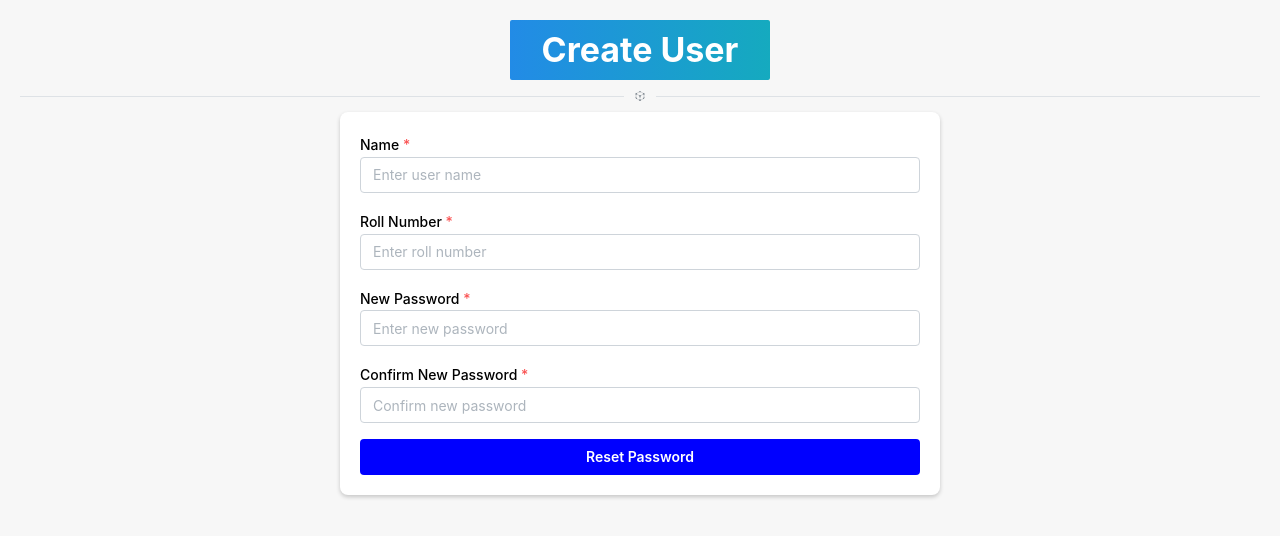
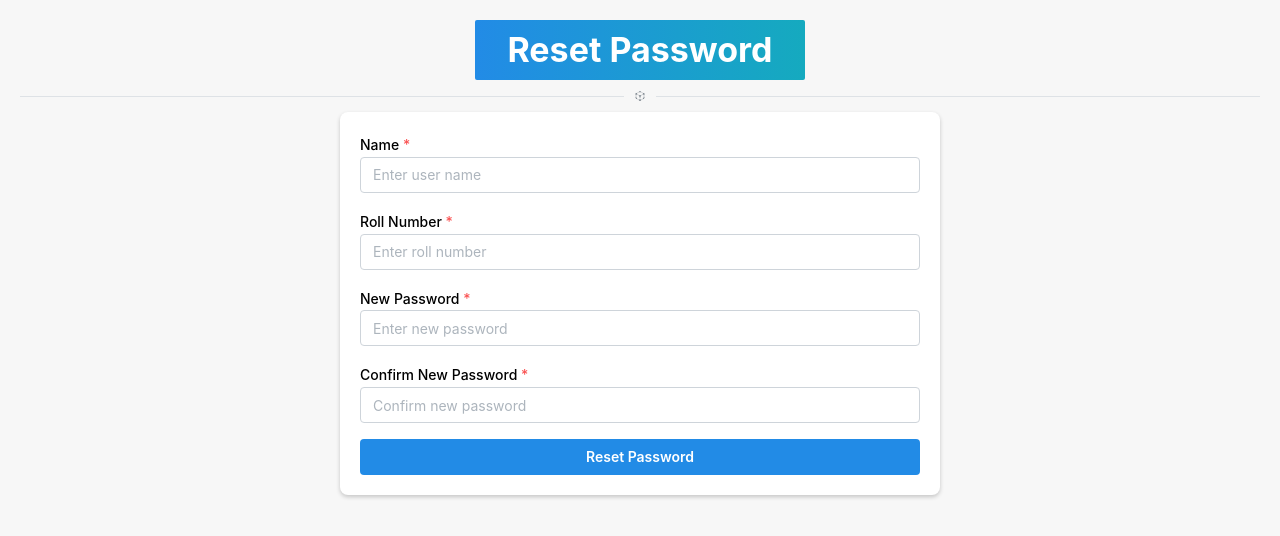
Before and after one commit to theDRB123/Fusion_System_Administrator, a React (Vite) app in the folder client/: page /UserManagement/ResetUserPassword in a window 1280 px wide. Shown: the top 536 px of the page. Built offline with nearby package versions, Linux system fonts and the light colour scheme.

Commit message:
Applied Styling on pages

```diff
--- a/client/src/pages/UserManagementPages/ResetUserPasswordPage.jsx
+++ b/client/src/pages/UserManagementPages/ResetUserPasswordPage.jsx
@@ -129,7 +129,7 @@ const ResetUserPasswordPage = () => {
                             wordBreak: 'break-word',
                         }}
                     >
-                        Create User
+                        Reset Password
                     </Title>
                 </Button>
             </Flex>
@@ -207,7 +207,7 @@ const ResetUserPasswordPage = () => {
                         )}
 
                         <Button
-                            style={{ background: 'blue', color: 'white' }}
+                            style={{ background: 'light-blue', color: 'white' }}
                             onClick={openConfirmationDialog}
                             fullWidth
                         >
```
